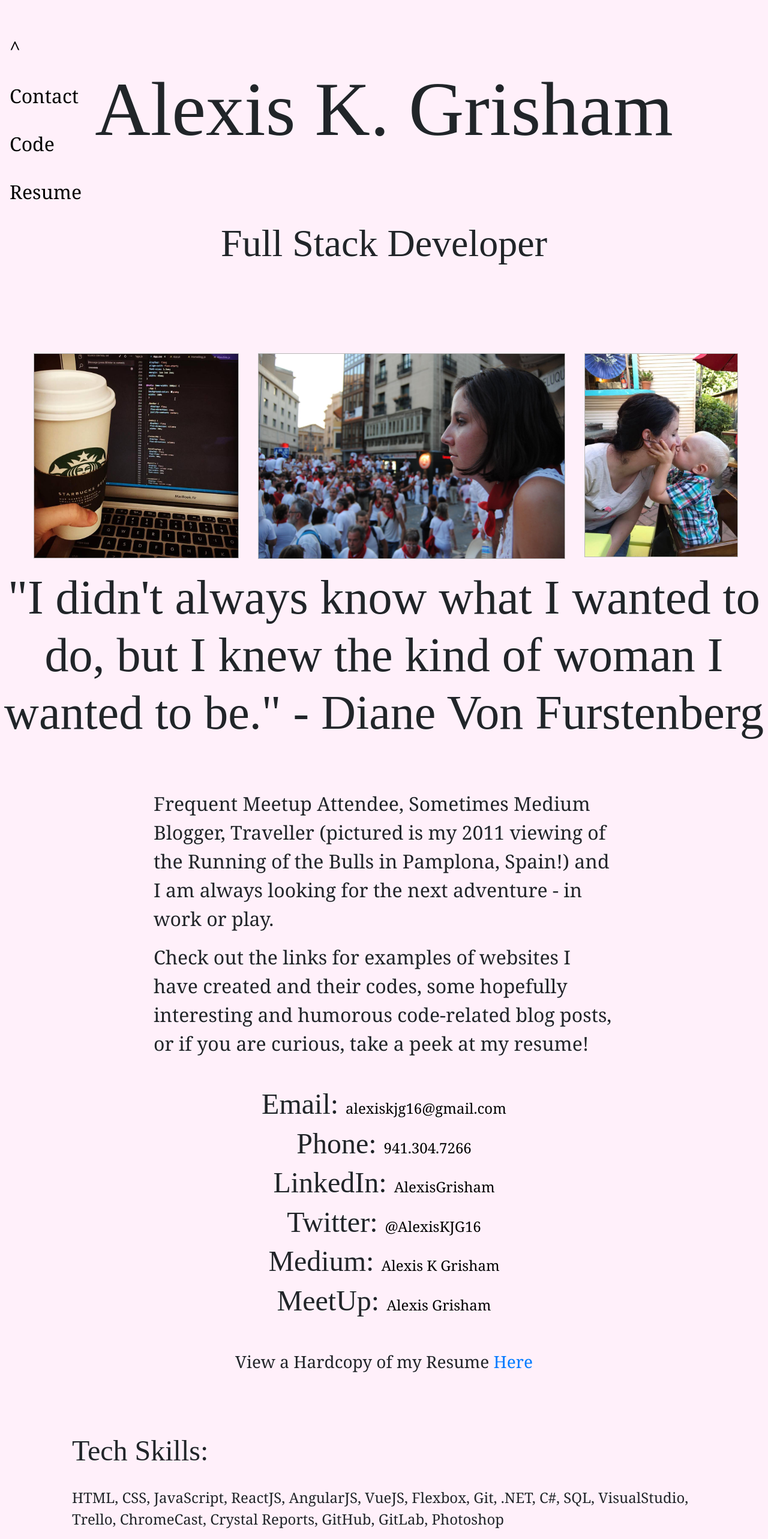
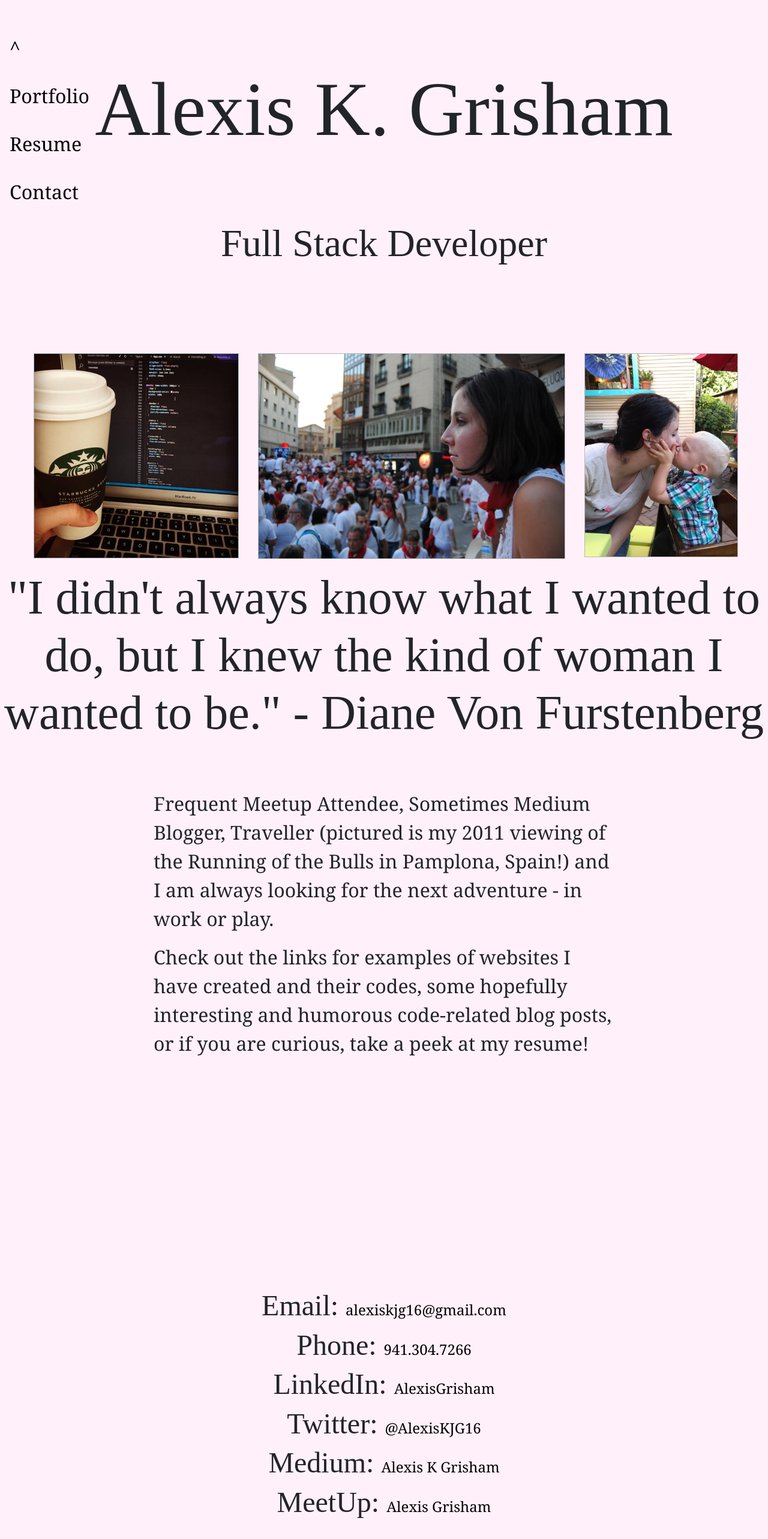
Before and after one commit to Alexiskjg16/MyPortfolio, a React (Create React App) app: page /#/ in a window 1280 px wide. Shown: the part 40-2606 px from the top of the page at 60% size. Built offline with nearby package versions, Linux system fonts and the light colour scheme; a web font is replaced by a local one.

Commit message:
almostdone

```diff
--- a/src/AboutMe.js
+++ b/src/AboutMe.js
@@ -30,16 +30,16 @@ class AboutMe extends Component {
               <nav className="NavBarSide">
               <ul className="navbar-nav">
               <li className="nav-item">
-                <p onClick={this.clickToScroll} data-id="topofpage" className="nav-link"> ^ </p>
+                <p onClick={this.clickToScroll} data-id="topofpage" className="nav-link">^</p>
+              </li>
+             <li className="nav-item">
+               <p onClick={this.clickToScroll} data-id="Codes" className="nav-link">Portfolio</p>
+             </li>
+             <li className="nav-item">
+              <p onClick={this.clickToScroll} data-id="Resume" className="nav-link">Resume</p>
               </li>
               <li className="nav-item">
-               <p onClick={this.clickToScroll} data-id="Contact" className="nav-link">Contact </p>
-              </li>
-             <li className="nav-item">
-               <p onClick={this.clickToScroll} data-id="Codes" className="nav-link">Code </p>
-             </li>
-             <li className="nav-item">
-              <p onClick={this.clickToScroll} data-id="Resume" className="nav-link">Resume </p>
+               <p onClick={this.clickToScroll} data-id="Contact" className="nav-link">Contact</p>
               </li>
              </ul>
             </nav>
@@ -60,7 +60,7 @@ class AboutMe extends Component {
                     <p className="AboutParagraph"> Check out the links for examples of websites I have created and their codes,
                         some hopefully interesting and humorous code-related blog posts, or if you are curious, take a
                         peek at my resume! </p>
-
+                        <section className="spacercauseimdumb"></section>
             <div id="Contact">
                   <section className="ContactPage">
                   <h1 className="contactTitles">Email: <a href="mailto:alexiskjg16@gmail.com" className="contactLinks">alexiskjg16@gmail.com</a></h1>
@@ -71,7 +71,7 @@ class AboutMe extends Component {
                   <h1 className="contactTitles">MeetUp: <a href="https://www.meetup.com/members/255780731/" target="_blank" rel="noopener noreferrer" className="contactLinks">Alexis Grisham</a> </h1>
                    </section>
             </div>
-
+            <section className="spacercauseimdumb"></section>
             <div id="Resume">
                 <h3 className="ResumeGoogle">View a Hardcopy of my Resume <a href="https://docs.google.com/document/d/1QHyYafwxBO0fHsynWl4Ldh1bKnv_F4vlRQoGpyPEdlA/edit?usp=sharing">Here</a></h3>
                 <span className="Skillset"> Tech Skills: </span>
@@ -106,7 +106,7 @@ class AboutMe extends Component {
                     stock room for opimal usage</p>
                  </section>
             </div>
-
+               <section className="spacercauseimdumb"></section>
             <div id="Codes">
                 <ul className="HomeCodePage">
                     <li className="indvLi">
--- a/src/App.css
+++ b/src/App.css
@@ -1,4 +1,5 @@
 @import url("https://fonts.googleapis.com/css?family=Clicker+Script");
+
 
 .App {
   display: flex;
@@ -7,6 +8,10 @@
   font-family: "Georgia", serif;
   height: 150%;
   padding-top: 5.5em;
+}
+
+.spacercauseimdumb {
+  height: 13em;
 }
 
 .NewBanner {
@@ -162,7 +167,7 @@ position: fixed;
   text-align: center;
   display: flex;
   flex-direction: column;
-  margin: 3em;
+  padding: 10em;
 }
 
 .contactLinks {
@@ -239,7 +244,7 @@ position: fixed;
 .indvLi {
   display: flex;
   flex-direction: row;
-  margin: 2em;
+  margin-left: 8em;
 }
 
 .pageInfo {
@@ -400,7 +405,7 @@ position: fixed;
   align-items: flex-start;
   font-family: "Clicker Script";
   margin-top: 2em;
-  margin-left: 2.5em;
+  margin-left: 4em;
   font-size: 3em;
 }
 
@@ -409,6 +414,7 @@ position: fixed;
   align-self: flex-start;
   font-size: 1.5em;
   margin: 1em 5em 2em;
+  margin-left: 8em;
 
 }
 
```
